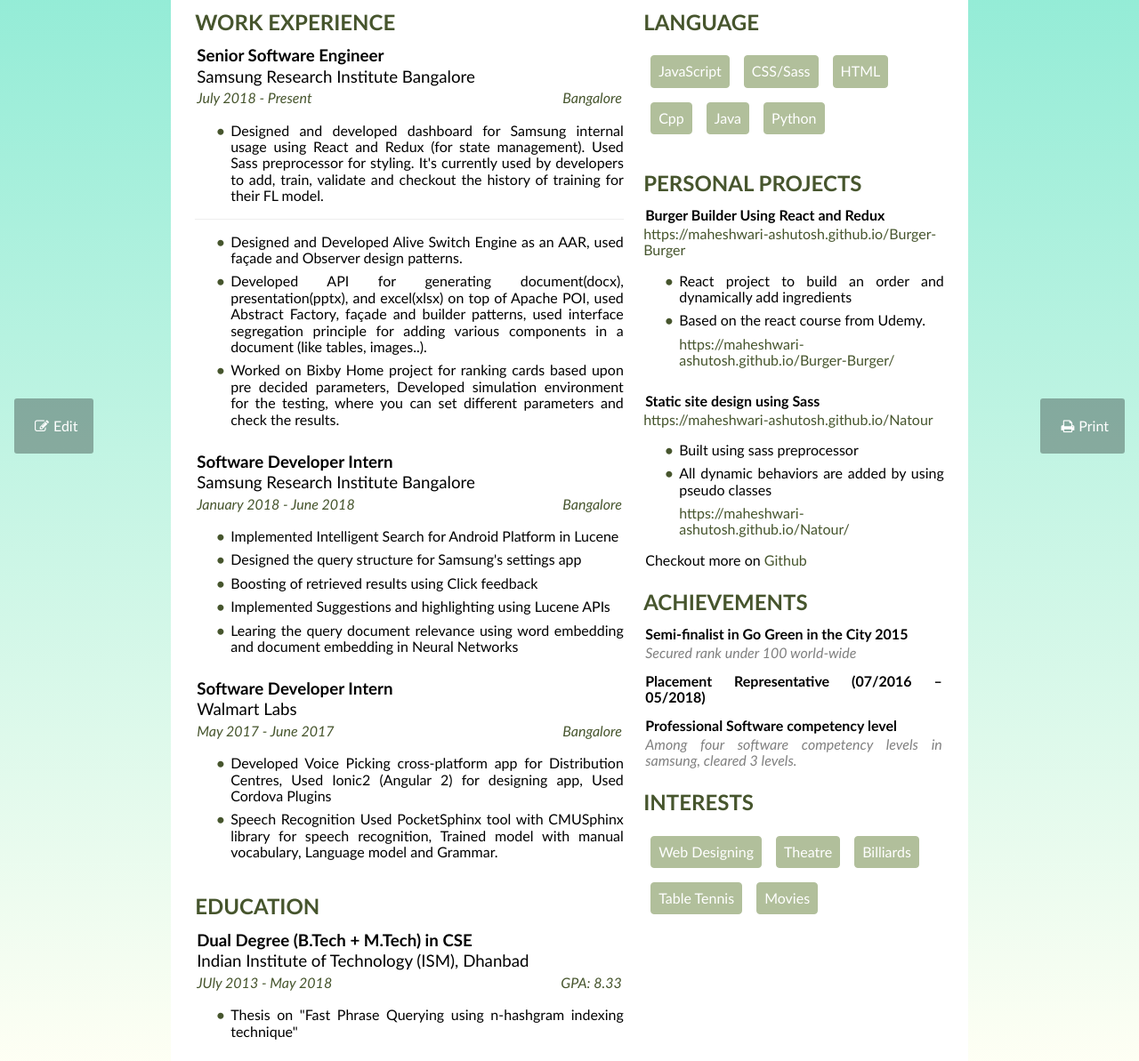
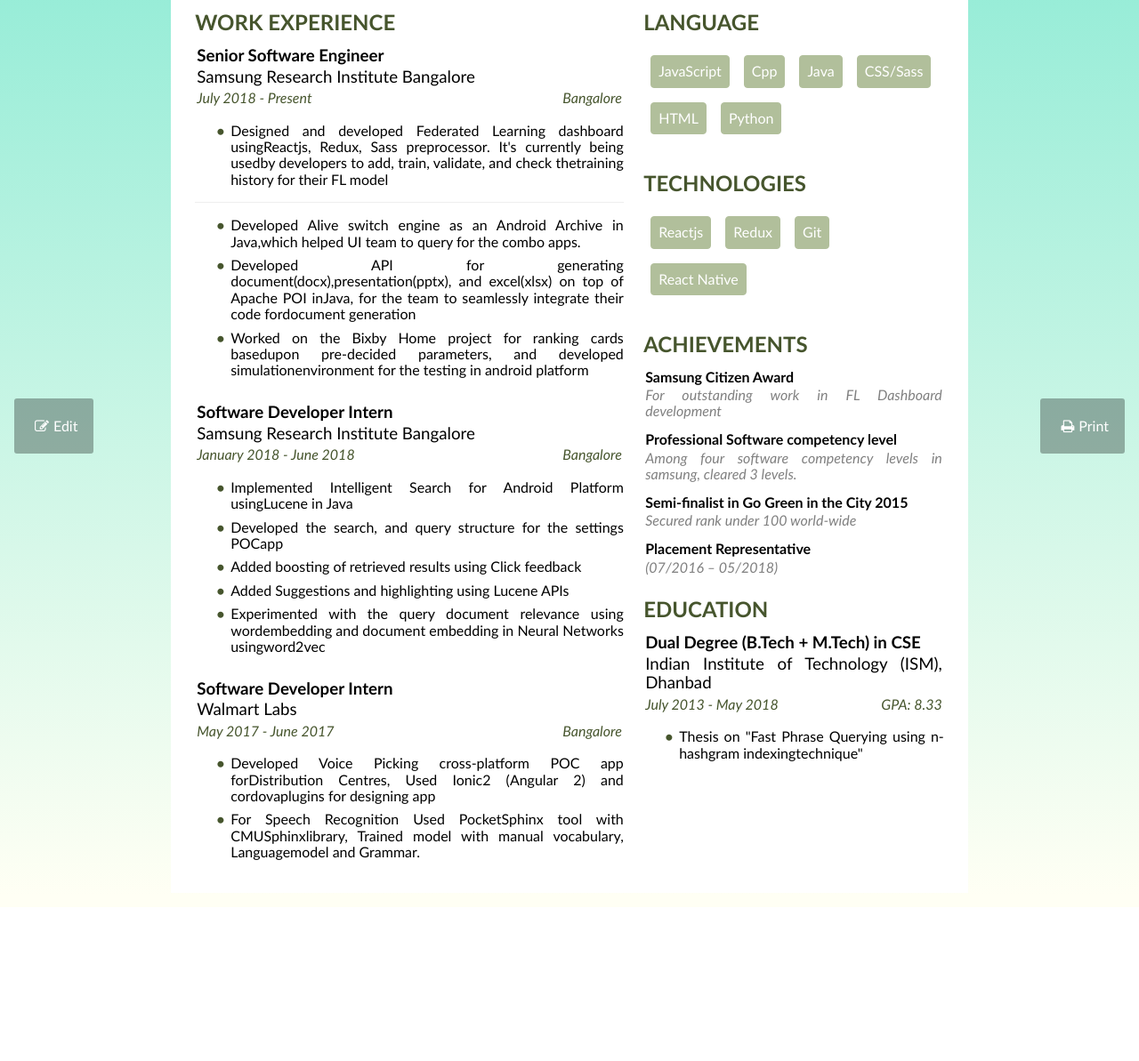
Before and after one commit to ashu-ismcse/Resume, a plain HTML site: page index.html in a window 1280 px wide. Shown: the part 274-1467 px from the top of the page at 89% size. After the commit the page ends 1294 px from the top, so only its background shows below. Drawn offline with Linux system fonts and the light colour scheme.

Commit message:
Remove Personal Projects and shift education to right with changes in work expierence description

```diff
--- a/css/style.css
+++ b/css/style.css
@@ -109,6 +109,7 @@
 
 .column-item{
 	margin: 0.3em 0;
+	width: 100%;
 }
 
 .row-item {
@@ -264,17 +265,17 @@
 	}
 }
 
-.language-item::before , .interest-item::before {
+.language-item::before , .interest-item::before, .technology-item::before {
 	display: none;
 }
 
-.language,.interest{
+.language,.interest,.technology{
 	padding: 0;
 	justify-content: flex-start;
 }
 
 
-.language-item , .interest-item {
+.language-item , .interest-item, .technology-item {
 	color: white;
 	border:  var(--primary-color-light) 1px solid;
 	border-radius: 4px;
@@ -284,7 +285,7 @@
 	transition: box-shadow 300ms, transform 300ms;
 }
 
-.language-item:hover , .interest-item:hover {
+.language-item:hover , .interest-item:hover, .technology-item:hover {
 	box-shadow: 3px 3px 5px var(--body-special-color);
 	transform: translate(-1px , -1px);
 }
@@ -318,7 +319,7 @@
 		margin-top: 0;
 	}
 
-	li {
+	/* li {
 		margin: 0.1em;
 	}
 
@@ -328,5 +329,5 @@
 
 	.column-item{
 		margin: 0.1em;
-	}
+	} */
 }
--- a/index.html
+++ b/index.html
@@ -96,35 +96,22 @@
                   Samsung Research Institute Bangalore
                 </h3>
                 <div class="duration-place flex-row-container">
-                  <p class="row-item duration-place-item duration-place-item1">
-                    July 2018 - Present
+                  <p class="row-item duration-place-item duration-place-item1">July 2018 - Present
                   </p>
-                  <p class="row-item duration-place-item duration-place-item2">
-                    Bangalore
+                  <p class="row-item duration-place-item duration-place-item2">Bangalore
                   </p>
                 </div>
                 <ul class="experience-description">
-                  <li>Designed and developed dashboard for Samsung internal usage
-                    using React and Redux (for state management). Used Sass
-                    preprocessor for styling. It's currently used by developers
-                    to add, train, validate and checkout the history of training for their FL model.
+                  <li>Designed and developed Federated Learning dashboard usingReactjs, Redux, Sass preprocessor. It's currently being usedby developers to add, train, validate, and check thetraining history for their FL model
                   </li>
                 </ul>
                 <hr />
                 <ul class="experience-description">
-                  <li>Designed and Developed Alive Switch Engine as an AAR, used
-                    façade and Observer design patterns.
+                  <li>Developed Alive switch engine as an Android Archive in Java,which helped UI team to query for the combo apps.
                   </li>
-                  <li>Developed API for generating document(docx),
-                    presentation(pptx), and excel(xlsx) on top of Apache POI,
-                    used Abstract Factory, façade and builder patterns, used
-                    interface segregation principle for adding various
-                    components in a document (like tables, images..).
+                  <li>Developed API for generating document(docx),presentation(pptx), and excel(xlsx) on top of Apache POI inJava, for the team to seamlessly integrate their code fordocument generation
                   </li>
-                  <li>Worked on Bixby Home project for ranking cards based upon
-                    pre decided parameters, Developed simulation environment for
-                    the testing, where you can set different parameters and
-                    check the results.
+                  <li>Worked on the Bixby Home project for ranking cards basedupon pre-decided parameters, and developed simulationenvironment for the testing in android platform
                   </li>
                 </ul>
               </div>
@@ -134,24 +121,20 @@
                   Samsung Research Institute Bangalore
                 </h3>
                 <div class="duration-place flex-row-container">
-                  <p class="row-item duration-place-item duration-place-item1">
-                    January 2018 - June 2018
+                  <p class="row-item duration-place-item duration-place-item1">January 2018 - June 2018
                   </p>
-                  <p class="row-item duration-place-item duration-place-item2">
-                    Bangalore
+                  <p class="row-item duration-place-item duration-place-item2">Bangalore
                   </p>
                 </div>
                 <ul class="experience-description">
-                  <li>Implemented Intelligent Search for Android Platform in
-                    Lucene
+                  <li>Implemented Intelligent Search for Android Platform usingLucene in Java
                   </li>
-                  <li>Designed the query structure for Samsung's settings app
+                  <li>Developed the search, and query structure for the settings POCapp
                   </li>
-                  <li>Boosting of retrieved results using Click feedback</li>
-                  <li>Implemented Suggestions and highlighting using Lucene APIs
+                  <li>Added boosting of retrieved results using Click feedback
                   </li>
-                  <li>Learing the query document relevance using word embedding
-                    and document embedding in Neural Networks
+                  <li>Added Suggestions and highlighting using Lucene APIs</li>
+                  <li>Experimented with the query document relevance using wordembedding and document embedding in Neural Networks usingword2vec
                   </li>
                 </ul>
               </div>
@@ -159,51 +142,15 @@
                 <h3 class="job-profile">Software Developer Intern</h3>
                 <h3 class="company-name">Walmart Labs</h3>
                 <div class="duration-place flex-row-container">
-                  <p class="row-item duration-place-item duration-place-item1">
-                    May 2017 - June 2017
+                  <p class="row-item duration-place-item duration-place-item1">May 2017 - June 2017
                   </p>
-                  <p class="row-item duration-place-item duration-place-item2">
-                    Bangalore
+                  <p class="row-item duration-place-item duration-place-item2">Bangalore
                   </p>
                 </div>
                 <ul class="experience-description">
-                  <li>Developed Voice Picking cross-platform app for Distribution
-                    Centres, Used Ionic2 (Angular 2) for designing app, Used
-                    Cordova Plugins
+                  <li>Developed Voice Picking cross-platform POC app forDistribution Centres, Used Ionic2 (Angular 2) and cordovaplugins for designing app
                   </li>
-                  <li>Speech Recognition Used PocketSphinx tool with CMUSphinx
-                    library for speech recognition, Trained model with manual
-                    vocabulary, Language model and Grammar.
-                  </li>
-                </ul>
-              </div>
-            </div>
-          </div>
-          <div class="column-item education">
-            <h2>Education</h2>
-            <div class="flex-column-container">
-              <div class="column-item education-item education-item1">
-                <h3 class="job-profile">
-                  Dual Degree (B.Tech + M.Tech) in CSE
-                </h3>
-                <h3 class="company-name">
-                  Indian Institute of Technology (ISM), Dhanbad
-                </h3>
-                <div class="duration-result flex-row-container">
-                  <p
-                    class="row-item duration-result-item duration-result-item1"
-                  >
-                    JUly 2013 - May 2018
-                  </p>
-                  <p
-                    class="row-item duration-result-item duration-result-item2"
-                  >
-                    GPA: 8.33
-                  </p>
-                </div>
-                <ul class="education-description">
-                  <li>Thesis on "Fast Phrase Querying using n-hashgram indexing
-                    technique"
+                  <li>For Speech Recognition Used PocketSphinx tool with CMUSphinxlibrary, Trained model with manual vocabulary, Languagemodel and Grammar.
                   </li>
                 </ul>
               </div>
@@ -220,66 +167,29 @@
             <h2>Language</h2>
             <ul class="flex-row-container language">
               <li class="row-item language-item language-item4">JavaScript</li>
+              <li class="row-item language-item language-item3">Cpp</li>
+              <li class="row-item language-item language-item2">Java</li>
               <li class="row-item language-item language-item5">CSS/Sass</li>
               <li class="row-item language-item language-item6">HTML</li>
-              <li class="row-item language-item language-item3">Cpp</li>
-              <li class="row-item language-item language-item2">Java</li>
               <li class="row-item language-item language-item1">Python</li>
             </ul>
           </div>
-          <div class="column-item flex-column-container personal-project">
-            <h2>Personal Projects</h2>
-            <div
-              class="column-item personal-project-item personal-project-item2"
-            >
-              <h4>Burger Builder Using React and Redux</h4>
-              <a
-                href="https://maheshwari-ashutosh.github.io/Burger-Burger/"
-                target="_blank"
-                >https://maheshwari-ashutosh.github.io/Burger-Burger</a
-              >
-              <ul class="project-details">
-                <li>React project to build an order and dynamically add
-                  ingredients
-                </li>
-                <li>Based on the react course from Udemy.</li>
-                <a
-                  href="https://maheshwari-ashutosh.github.io/Burger-Burger/"
-                  target="_blank"
-                  >https://maheshwari-ashutosh.github.io/Burger-Burger/</a
-                >
-              </ul>
-            </div>
-            <div
-              class="column-item personal-project-item personal-project-item3"
-            >
-              <h4>Static site design using Sass</h4>
-              <a
-                href="https://maheshwari-ashutosh.github.io/Natour/"
-                target="_blank"
-                >https://maheshwari-ashutosh.github.io/Natour</a
-              >
-              <ul class="project-details">
-                <li>Built using sass preprocessor</li>
-                <li>All dynamic behaviors are added by using pseudo classes</li>
-                <a
-                  href="https://maheshwari-ashutosh.github.io/Natour/"
-                  target="_blank"
-                  >https://maheshwari-ashutosh.github.io/Natour/</a
-                >
-							</ul>
-							<p> Checkout more on <a target='_blank' href='https://github.com/maheshwari-ashutosh'>Github</a></p>
-            </div>
+          <div class="column-item technologies">
+            <h2>Technologies</h2>
+            <ul class="flex-row-container technology">
+              <li class="row-item technology-item technology-item4">Reactjs</li>
+              <li class="row-item technology-item technology-item6">Redux</li>
+              <li class="row-item technology-item technology-item5">Git</li>
+              <li class="row-item technology-item technology-item3">React Native</li>
+              <!-- <li class="row-item technology-item technology-item2">Java</li>
+              <li class="row-item technology-item technology-item1">Python</li> -->
+            </ul>
           </div>
           <div class="column-item flex-column-container achievements">
             <h2>Achievements</h2>
             <div class="column-item achievement-item">
-              <h4>Semi-finalist in Go Green in the City 2015</h4>
-              <p>Secured rank under 100 world-wide</p>
-            </div>
-            <div class="column-item achievement-item">
-              <h4>Placement Representative (07/2016 – 05/2018)</h4>
-              <p></p>
+              <h4>Samsung Citizen Award</h4>
+              <p>For outstanding work in FL Dashboard development</p>
             </div>
             <div class="column-item achievement-item">
               <h4>Professional Software competency level</h4>
@@ -288,8 +198,41 @@
                 levels.
               </p>
             </div>
+            <div class="column-item achievement-item">
+              <h4>Semi-finalist in Go Green in the City 2015</h4>
+              <p>Secured rank under 100 world-wide</p>
+            </div>
+            <div class="column-item achievement-item">
+              <h4>Placement Representative</h4>
+              <p>(07/2016 – 05/2018)</p>
+            </div>
           </div>
-          <div class="column-item interest-list">
+          <div class="column-item education">
+            <h2>Education</h2>
+            <div class="flex-column-container">
+              <div class="column-item education-item education-item1">
+                <h3 class="job-profile">
+                  Dual Degree (B.Tech + M.Tech) in CSE
+                </h3>
+                <h3 class="company-name">
+                  Indian Institute of Technology (ISM), Dhanbad
+                </h3>
+                <div class="duration-result flex-row-container">
+                  <p class="row-item duration-result-item duration-result-item1"
+                  >July 2013 - May 2018
+                  </p>
+                  <p class="row-item duration-result-item duration-result-item2"
+                  >GPA: 8.33
+                  </p>
+                </div>
+                <ul class="education-description">
+                  <li>Thesis on "Fast Phrase Querying using n-hashgram indexingtechnique"
+                  </li>
+                </ul>
+              </div>
+            </div>
+          </div>
+          <!-- <div class="column-item interest-list">
             <h2>Interests</h2>
             <ul class="flex-row-container interest">
               <li class="row-item interest-item interest-item1">
@@ -302,7 +245,7 @@
               </li>
               <li class="row-item interest-item interest-item5">Movies</li>
             </ul>
-          </div>
+          </div> -->
         </div>
         <!-- End Side Section -->
       </main>
```
